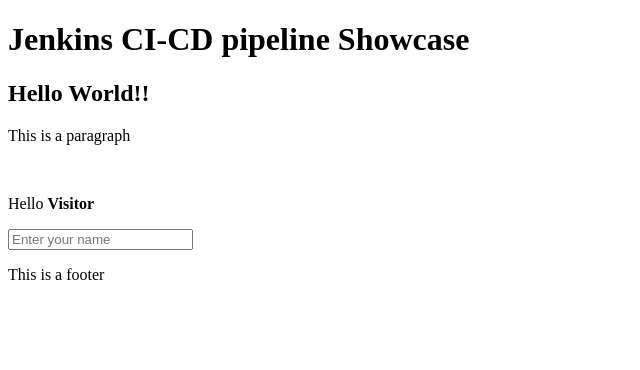
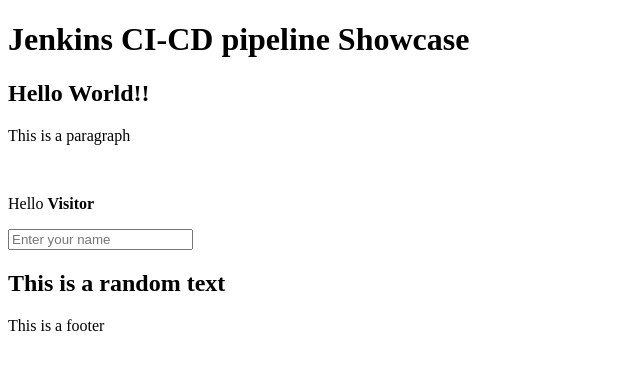
Before and after one commit to kashyap142/jenkins-pipeline, a React (Create React App) app: page / in a window 1280 px wide. Shown: the top 370 px of the page, without its empty margins (0-640 px from the left). Built offline with nearby package versions, Linux system fonts and the light colour scheme.

Commit message:
add random

```diff
--- a/src/components/App.js
+++ b/src/components/App.js
@@ -1,6 +1,7 @@
 import Footer from "./Footer";
 import Header from "./Header";
 import Input from "./Input";
+import Random from "./Random";
 function App() {
   return (
     <>
@@ -9,6 +10,7 @@
       <p>This is a paragraph</p>
 
       <Input />
+      <Random />
 
       <Footer />
     </>
--- /dev/null
+++ b/src/components/Random.js
@@ -0,0 +1,3 @@
+export default function Random() {
+  return <h2>This is a random text</h2>;
+}
```
